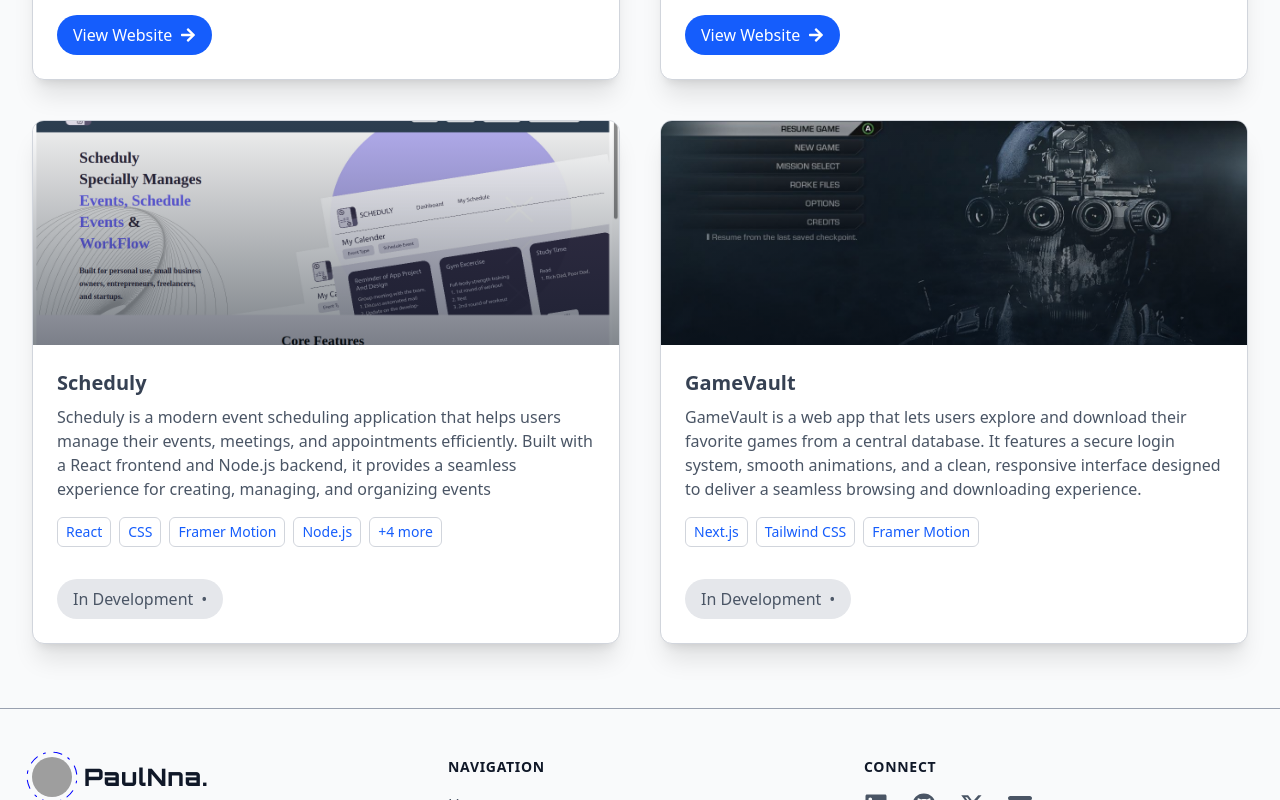
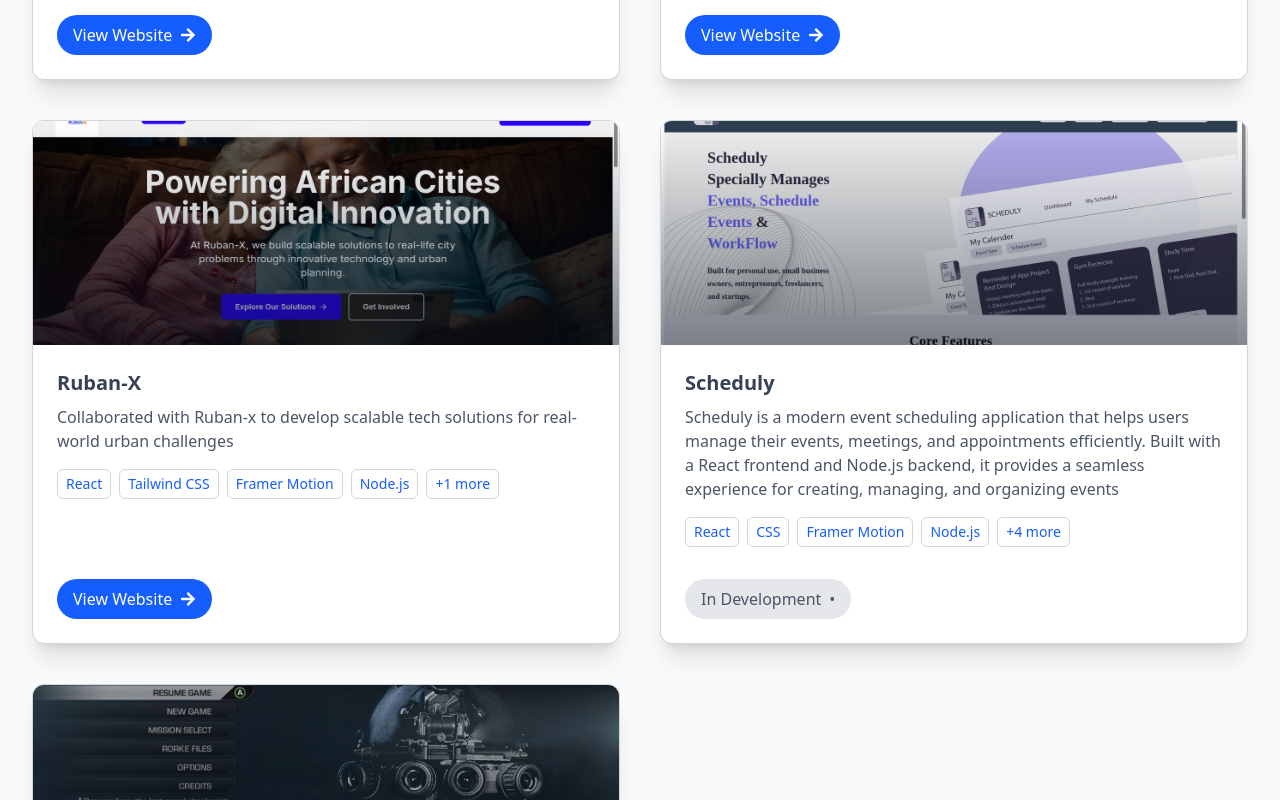
Before and after one commit to Emekapaul/portfolio, a Next.js app: page /projects in a window 1280 px wide. Shown: the part 840-1640 px from the top of the page. Built offline with nearby package versions, Linux system fonts and the light colour scheme; no server answers; grey boxes are pictures that could not be loaded; a web font is replaced by a local one.

Commit message:
Add project

```diff
--- a/app/projects/page.js
+++ b/app/projects/page.js
@@ -11,6 +11,7 @@
 import scheduly from "@/public/assets/images/scheduly.png";
 import callOfDuty from "@/public/assets/images/callOfDuty.jpg";
 import osoTheStudio from "@/public/assets/images/osoTheStudio.png";
+import rubanX from "@/public/assets/images/rubanX.png";
 
 const projects = [
   {
@@ -21,7 +22,7 @@
     image: osoTheStudio,
     technologies: ["Next.js", "Tailwind CSS", "Framer Motion"],
     liveUrl: "https://stirring-liger-457c59.netlify.app/",
-    githubUrl: "",
+    githubUrl: "https://github.com/Emekapaul/oso-the-studio",
   },
   {
     id: 1,
@@ -44,6 +45,22 @@
   },
   {
     id: 2,
+    title: "Ruban-X",
+    description:
+      "Collaborated with Ruban-x to develop scalable tech solutions for real-world urban challenges",
+    image: rubanX,
+    technologies: [
+      "React",
+      "Tailwind CSS",
+      "Framer Motion",
+      "Node.js",
+      "MongoDB",
+    ],
+    liveUrl: "https://rubanx.vercel.app/",
+    githubUrl: "https://github.com/JesseGreat/rubanx_website",
+  },
+  {
+    id: 3,
     title: "Scheduly",
     description:
       "Scheduly is a modern event scheduling application that helps users manage their events, meetings, and appointments efficiently. Built with a React frontend and Node.js backend, it provides a seamless experience for creating, managing, and organizing events",
@@ -62,7 +79,7 @@
     githubUrl: "https://github.com/Emekapaul/scheduly",
   },
   {
-    id: 3,
+    id: 4,
     title: "GameVault",
     description:
       "GameVault is a web app that lets users explore and download their favorite games from a central database. It features a secure login system, smooth animations, and a clean, responsive interface designed to deliver a seamless browsing and downloading experience.",
```
Also changed, not shown: public/assets/images/rubanX.png (added).
